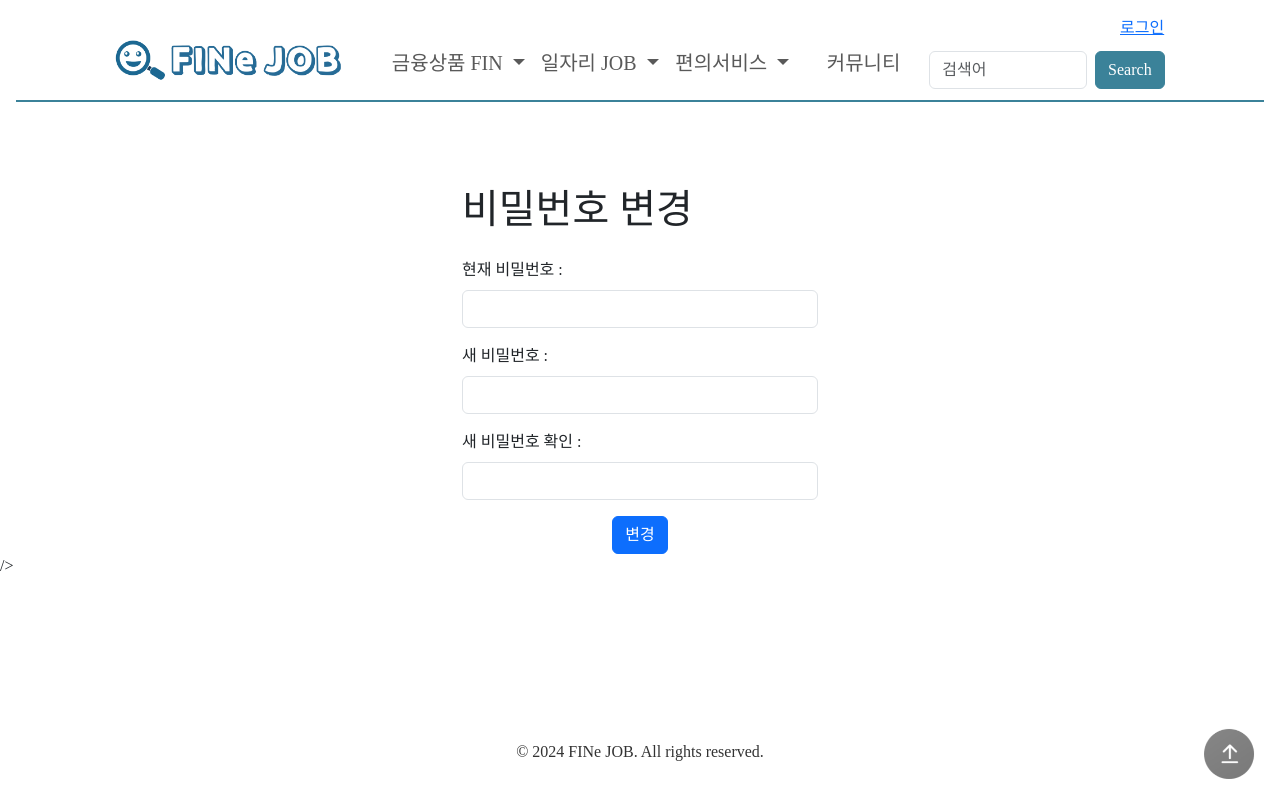
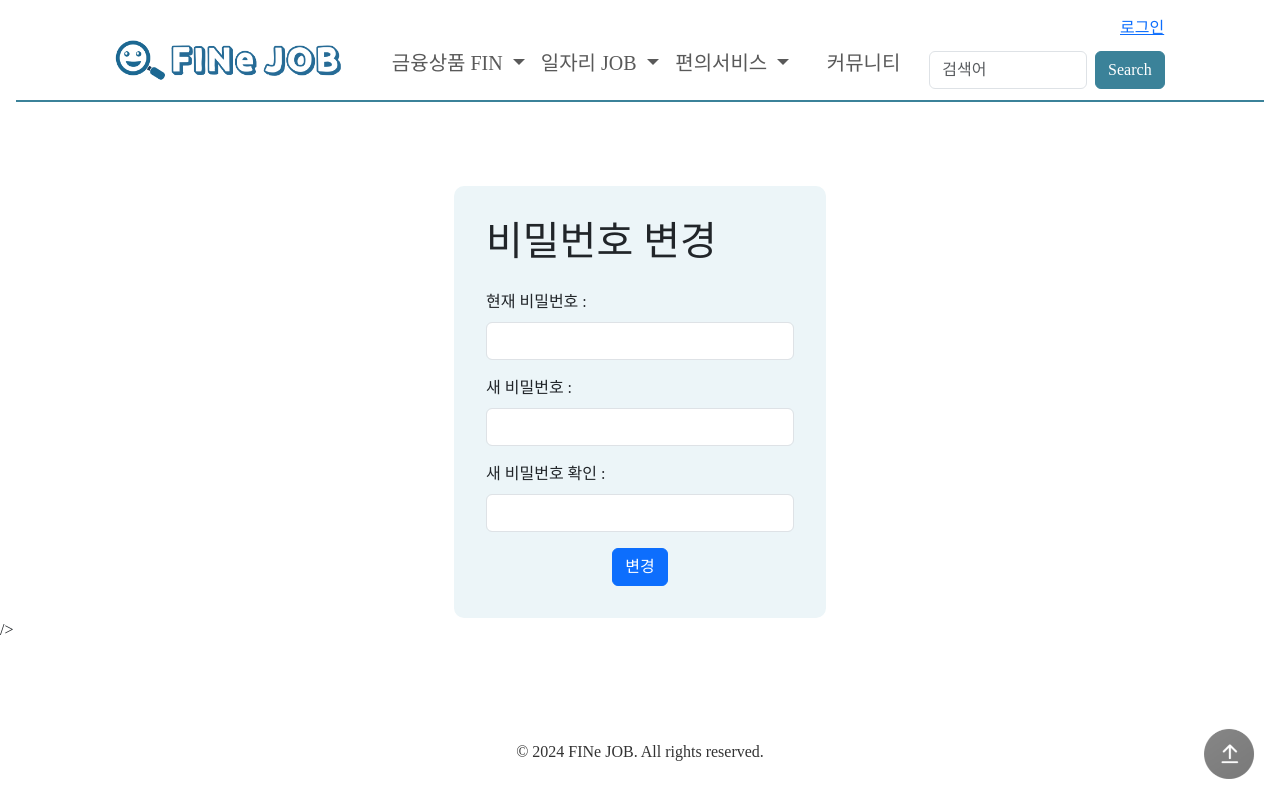
Before and after one commit to hyunjeongg11/FINe_JOB, a Vue app in the folder frontEnd/: page /changepassword in a window 1280 px wide. Built offline with nearby package versions, Linux system fonts and the light colour scheme; a web font is replaced by a local one.

Commit message:
feat: Update Password Change Page, Profile Edit Page Layout

```diff
--- a/frontEnd/src/views/accounts/ChangePasswordView.vue
+++ b/frontEnd/src/views/accounts/ChangePasswordView.vue
@@ -1,9 +1,8 @@
 <template>
 	<div>
-
-		<div class="container mt-5">
-			<div class="row justify-content-center">
-				<div class="col-md-4">
+		<div class="mt-5">
+			<div class="container d-flex justify-content-center"> <!-- justify-content-center 추가 -->
+				<div class="col-md-4 password-container">
 					<h1 class="mb-4">비밀번호 변경</h1>
 					<form @submit.prevent="changePassword">
 						<div class="mb-3">
@@ -29,7 +28,7 @@
 			</div>
 		</div>
 	</div>
-	</template>
+</template>
 
 <script setup>
 import { useRouter } from 'vue-router'
@@ -61,5 +60,9 @@ const changePassword = function () {
 </script>
 
 <style scoped>
-
+.password-container {
+  background-color: rgb(236, 245, 248);
+	padding : 2rem;
+	border-radius: 10px;
+}
 </style>
--- a/frontEnd/src/views/accounts/UserProfileEditView.vue
+++ b/frontEnd/src/views/accounts/UserProfileEditView.vue
@@ -1,14 +1,15 @@
 <template>
-
   <div v-if="!userStore.token" class="container">
     <h3>비로그인 사용자입니다.</h3>
   </div>
   <div v-else>
     <div class="container mt-5">
-      <h1>개인정보 수정</h1>
-      <form @submit.prevent="updateDetail">
+      <h1 class="edit-title">개인정보 수정</h1>
+      <br>
+      <div class="outer-box">
+        <form @submit.prevent="updateDetail" class="form-content">
           <div class="d-flex justify-content-between align-items-center">
-          <span>ID: {{ username }}</span>
+            <span class="user-id">사용자 ID: {{ username }}</span>
             <button @click="goChangePassword" class="btn btn-primary">비밀번호 변경</button>
           </div>
           <hr>
@@ -52,6 +53,7 @@
             <button @click="userStore.withdraw" class="btn btn-danger">회원 탈퇴</button>
           </div>
         </form>
+      </div>
     </div>
   </div>
 </template>
@@ -183,4 +185,25 @@ function goBack() {
 </script>
 
 <style scoped>
+.outer-box {
+  background-color: rgb(236, 245, 248);
+  padding: 2rem;
+  border-radius: 10px;
+  width: 80%;
+  margin: 0 auto;
+}
+
+.user-id {
+  font-size: 1.5rem;
+}
+
+.edit-title {
+  text-align: center;
+}
+
+.form-content {
+  background-color: white;
+  padding: 1rem;
+  border-radius: 10px;
+}
 </style>
```
Lines whose indentation alone changed are shown as unchanged.
